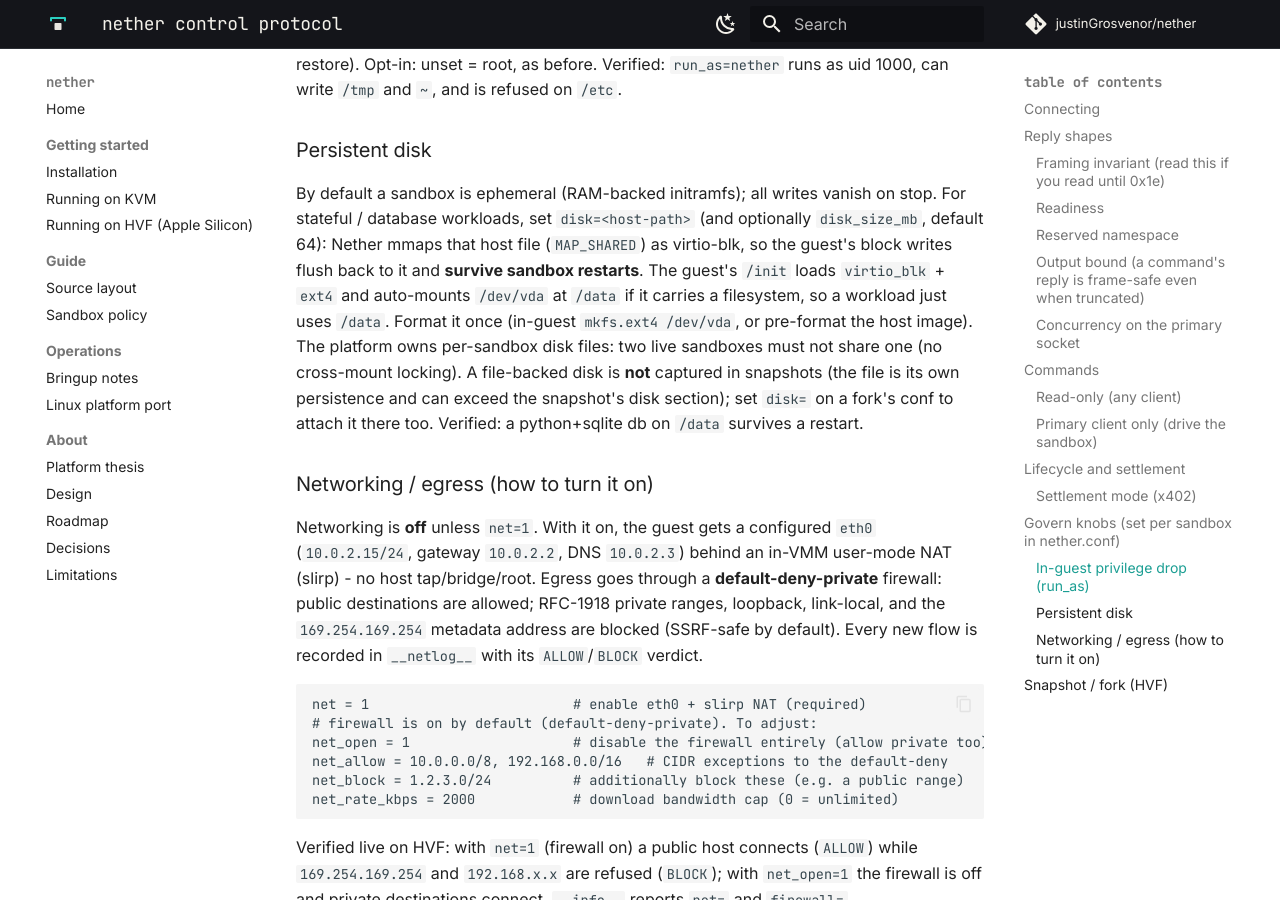
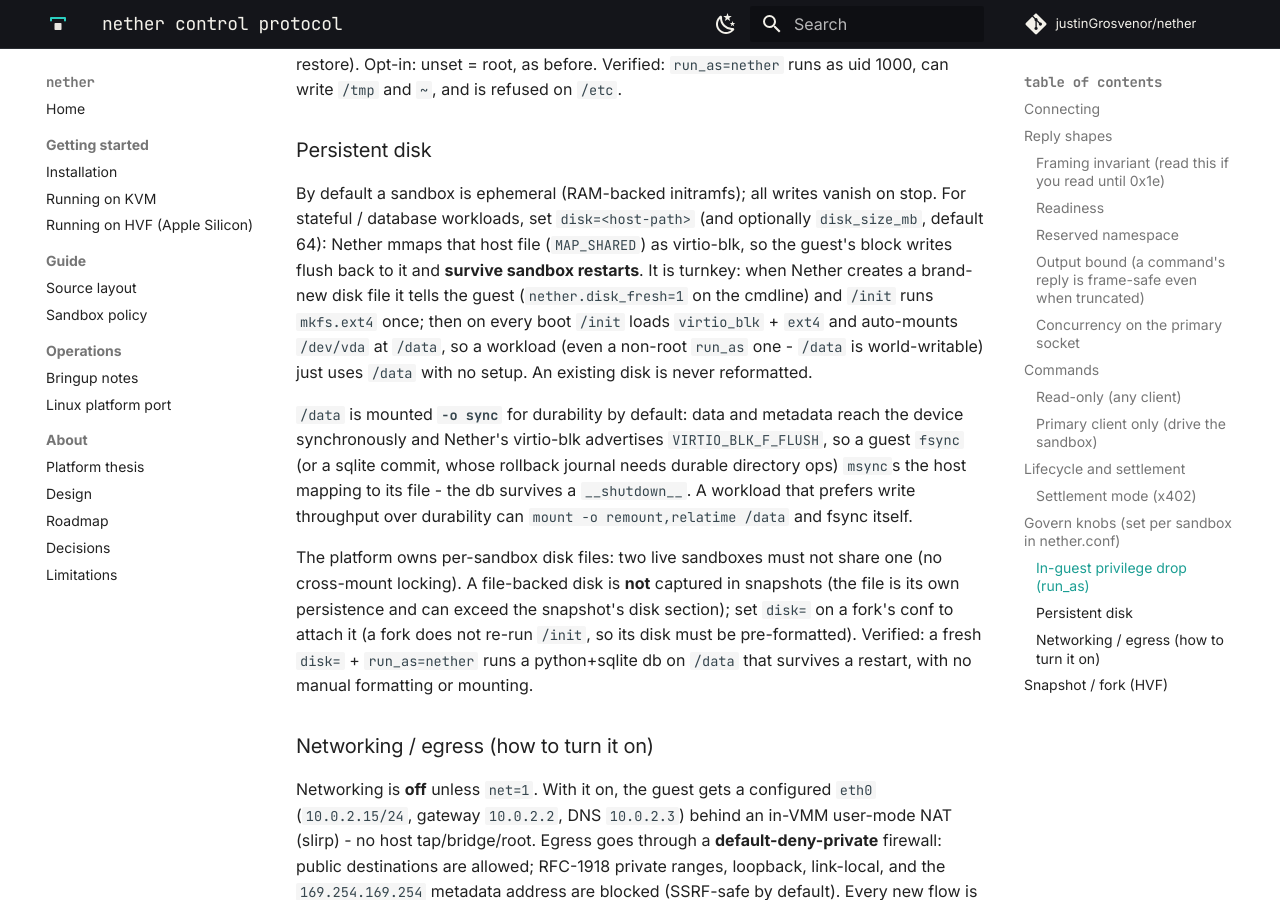
Before and after one commit to justinGrosvenor/nether, an MkDocs documentation site: the page built from docs/control-protocol.md, in a window 1280 px wide and 900 px high, scrolled down 5977 px. Built offline with MkDocs 1.6.1 and Material for MkDocs 9.7.7, drawn with Linux system fonts in a browser that asks for light colours; comment, search, counter and statistics services are not loaded.

Commit message:
guest: turnkey + durable persistent disk (auto-format + FLUSH)
Two gaps surfaced making the persistent disk usable for real stateful
workloads (esp. with run_as): a fresh disk needed manual mkfs (which a
non-root run_as workload can't do), and writes were not durable across a
__shutdown__ without an explicit global `sync`.

Auto-format: openDiskFile reports when it created a brand-new (0-byte)
backing file; the boot path then passes `nether.disk_fresh=1` on the
kernel cmdline and /init runs mkfs.ext4 once. An existing disk is never
reformatted (only a genuinely new file is flagged), so there is no
data-loss risk. So `disk=/new.img` just works - no setup phase, even
under run_as.

Durability: virtio-blk now advertises VIRTIO_BLK_F_FLUSH and, on a
T_FLUSH, calls a flush_fn that msyncs the host mapping to its file
(hostutil.syncMapping); the boot + restore paths wire it for file-backed
disks. /data is mounted -o sync, so data AND metadata reach the device
synchronously - a guest fsync / sqlite commit (whose rollback journal
needs durable directory ops) is durable to the host file. A throughput-
sensitive workload can remount relatime and fsync itself.

Verified live on HVF end to end: a FRESH disk + run_as=nether auto-
formats, auto-mounts /data, and a non-root python+sqlite db committed
with no explicit sync survives a __shutdown__ (persisted: 2026). New unit
test: virtio-blk advertises FLUSH only with a sink and calls it on
T_FLUSH. 220 native tests pass; x86_64-linux cross-build clean.

```diff
--- a/docs/control-protocol.md
+++ b/docs/control-protocol.md
@@ -208,13 +208,24 @@
 By default a sandbox is ephemeral (RAM-backed initramfs); all writes vanish on stop. For
 stateful / database workloads, set `disk=<host-path>` (and optionally `disk_size_mb`,
 default 64): Nether mmaps that host file (`MAP_SHARED`) as virtio-blk, so the guest's block
-writes flush back to it and **survive sandbox restarts**. The guest's `/init` loads
-`virtio_blk` + `ext4` and auto-mounts `/dev/vda` at `/data` if it carries a filesystem, so a
-workload just uses `/data`. Format it once (in-guest `mkfs.ext4 /dev/vda`, or pre-format the
-host image). The platform owns per-sandbox disk files: two live sandboxes must not share one
-(no cross-mount locking). A file-backed disk is **not** captured in snapshots (the file is
-its own persistence and can exceed the snapshot's disk section); set `disk=` on a fork's
-conf to attach it there too. Verified: a python+sqlite db on `/data` survives a restart.
+writes flush back to it and **survive sandbox restarts**. It is turnkey: when Nether
+creates a brand-new disk file it tells the guest (`nether.disk_fresh=1` on the cmdline) and
+`/init` runs `mkfs.ext4` once; then on every boot `/init` loads `virtio_blk` + `ext4` and
+auto-mounts `/dev/vda` at `/data`, so a workload (even a non-root `run_as` one - `/data` is
+world-writable) just uses `/data` with no setup. An existing disk is never reformatted.
+
+`/data` is mounted **`-o sync`** for durability by default: data and metadata reach the
+device synchronously and Nether's virtio-blk advertises `VIRTIO_BLK_F_FLUSH`, so a guest
+`fsync` (or a sqlite commit, whose rollback journal needs durable directory ops) `msync`s
+the host mapping to its file - the db survives a `__shutdown__`. A workload that prefers
+write throughput over durability can `mount -o remount,relatime /data` and fsync itself.
+
+The platform owns per-sandbox disk files: two live sandboxes must not share one (no
+cross-mount locking). A file-backed disk is **not** captured in snapshots (the file is its
+own persistence and can exceed the snapshot's disk section); set `disk=` on a fork's conf to
+attach it (a fork does not re-run `/init`, so its disk must be pre-formatted). Verified: a
+fresh `disk=` + `run_as=nether` runs a python+sqlite db on `/data` that survives a restart,
+with no manual formatting or mounting.
 
 ### Networking / egress (how to turn it on)
 
```
Also changed, not shown: 6 other files.
